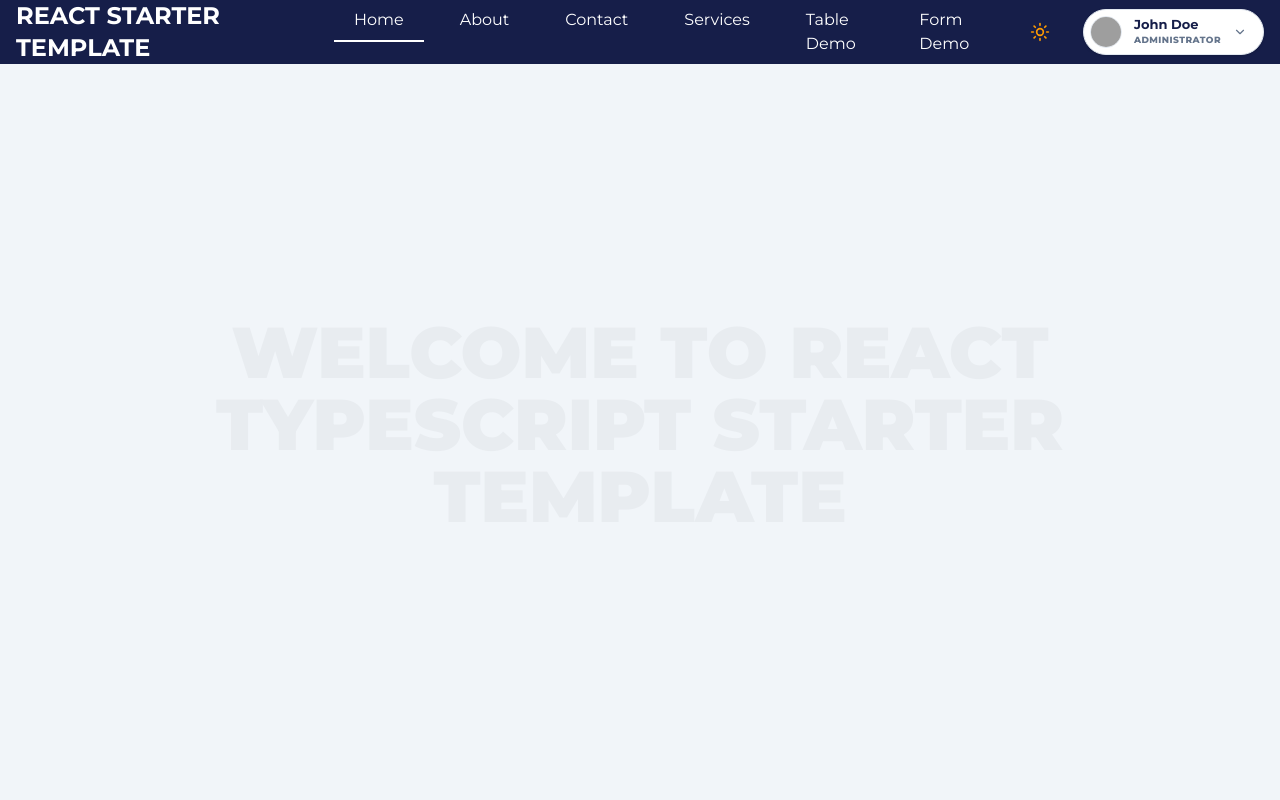
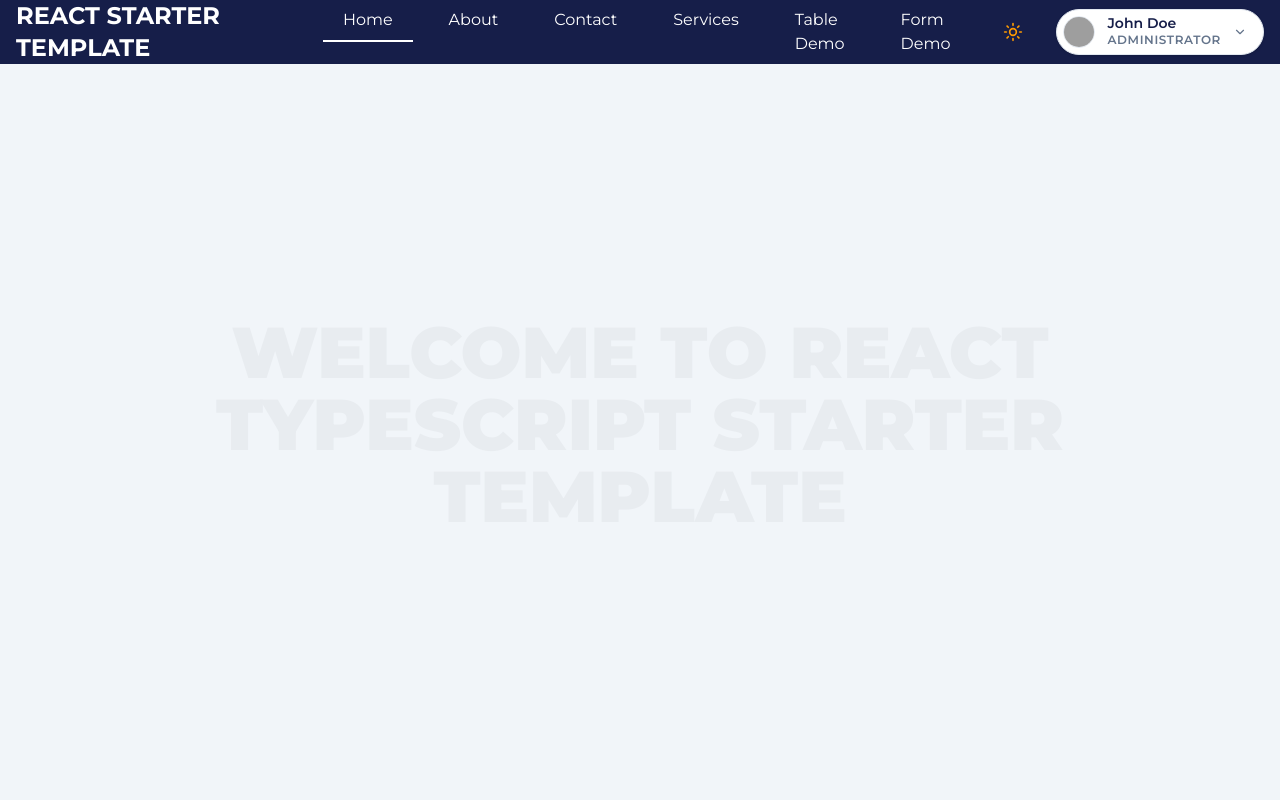
Before and after one commit to naim0018/react-starter-template, a React (Vite) app: page / in a window 1280 px wide. Shown: the top 800 px of the page. Built offline with nearby package versions, Linux system fonts and the light colour scheme; no server answers; grey boxes are pictures that could not be loaded.

Commit message:
Fix UserProfile typography guidelines

```diff
--- a/src/common/UserProfile.tsx
+++ b/src/common/UserProfile.tsx
@@ -67,10 +67,10 @@ export default function UserProfile({ className }: UserProfileProps) {
           />
         </div>
         <div className="hidden lg:flex flex-col items-start">
-          <span className="text-[13px] font-bold text-primary-text leading-none mb-0.5">
+          <span className="text-sm font-semibold text-primary-text leading-none mb-0.5">
             {displayName}
           </span>
-          <span className="text-[9px] text-secondary-text uppercase tracking-wider font-extrabold">
+          <span className="text-xs text-secondary-text uppercase tracking-wider font-semibold">
             {displayRole}
           </span>
         </div>
@@ -92,7 +92,7 @@ export default function UserProfile({ className }: UserProfileProps) {
                 <img src={displayImage} alt={displayName} className="w-full h-full object-cover" />
               </div>
               <div className="flex flex-col min-w-0">
-                <span className="text-sm font-bold text-primary-text truncate">{displayName}</span>
+                <span className="text-sm font-semibold text-primary-text truncate">{displayName}</span>
                 <span className="text-xs text-secondary-text truncate">{displayEmail}</span>
               </div>
             </div>
@@ -115,7 +115,7 @@ export default function UserProfile({ className }: UserProfileProps) {
               <div className="w-8 h-8 rounded-lg bg-red-100/50 flex items-center justify-center group-hover:bg-red-100 transition-colors">
                 <Power className="w-3.5 h-3.5" />
               </div>
-              <span className="text-[13px] font-bold">Logout Session</span>
+              <span className="text-sm font-semibold">Logout Session</span>
             </button>
           </div>
         </div>
@@ -143,7 +143,7 @@ function DropdownLink({ to, icon: Icon, label, onClick, iconColor, bgColor }: Dr
       <div className={cn("w-8 h-8 rounded-lg flex items-center justify-center group-hover:scale-105 transition-transform duration-200", bgColor)}>
         <Icon className={cn("w-4 h-4", iconColor)} />
       </div>
-      <span className="text-[13px] font-semibold">{label}</span>
+      <span className="text-sm font-semibold">{label}</span>
       <ChevronDown className="w-3 h-3 ml-auto opacity-0 -rotate-90 group-hover:opacity-40 transition-all duration-200" />
     </Link>
   );
```
